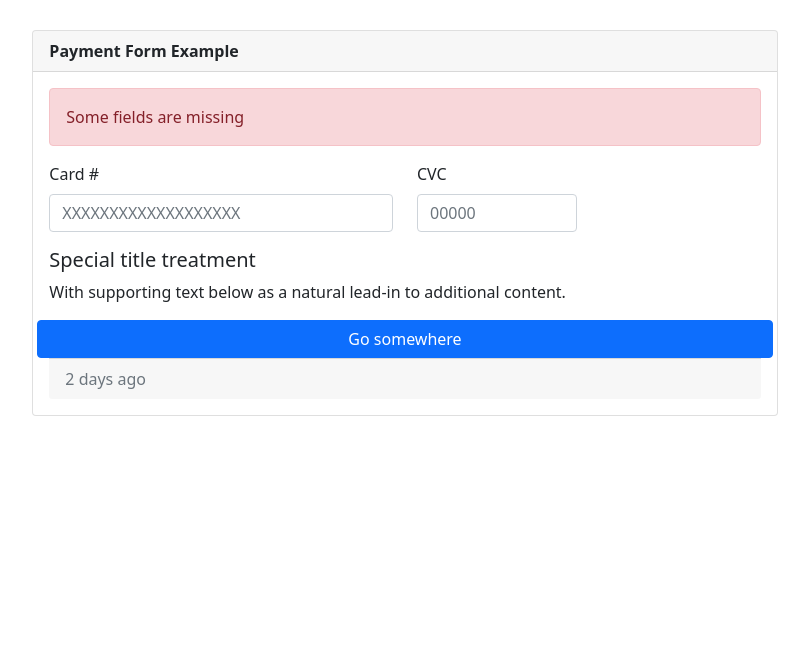
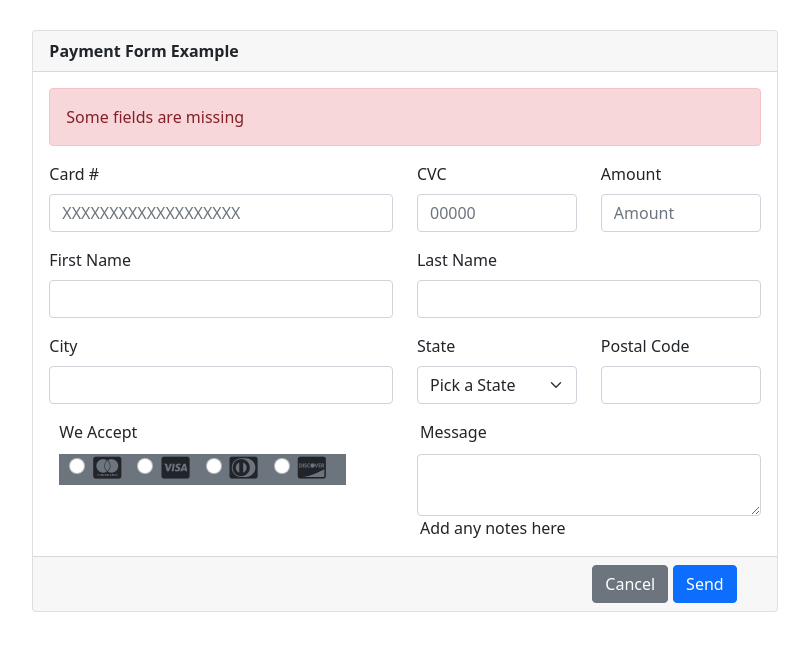
Before and after one commit to 4GeeksAcademy/HTML-Forms-Andidela, a plain HTML site: page index.html in a window 1280 px wide. Shown: the whole page, without its empty margins (285-1094 px from the left). Drawn offline with nearby package versions, Linux system fonts and the light colour scheme.

Commit message:
Proyecto Finalziado

```diff
--- a/index.html
+++ b/index.html
@@ -6,6 +6,9 @@
     <meta name="viewport" content="width=device-width, initial-scale=1.0">
     <link href="https://cdn.jsdelivr.net/npm/bootstrap@5.1.3/dist/css/bootstrap.min.css" rel="stylesheet"
         integrity="sha384-1BmE4kWBq78iYhFldvKuhfTAU6auU8tT94WrHftjDbrCEXSU1oBoqyl2QvZ6jIW3" crossorigin="anonymous">
+    <link rel="stylesheet" href="https://cdnjs.cloudflare.com/ajax/libs/font-awesome/6.6.0/css/all.min.css"
+        integrity="sha512-Kc323vGBEqzTmouAECnVceyQqyqdsSiqLQISBL29aUW4U/M7pSPA/gEUZQqv1cwx4OnYxTxve5UMg5GT6L4JJg=="
+        crossorigin="anonymous" referrerpolicy="no-referrer" />
     <title>HTML Forms</title>
 </head>
 
@@ -32,17 +35,97 @@
                         <div class="col-3">
                             <div class="mb-3">
                                 <label for="formGroupExampleInput" class="form-label">CVC</label>
-                                <input type="text" class="form-control" id="formGroupExampleInput"
-                                    placeholder="00000">
+                                <input type="text" class="form-control" id="formGroupExampleInput" placeholder="00000">
+                            </div>
                         </div>
-                        <div class="col-3"></div>
+                        <div class="col-3">
+                            <div class="mb-3">
+                                <label for="formGroupExampleInput" class="form-label">Amount</label>
+                                <input type="text" class="form-control" id="formGroupExampleInput" placeholder="Amount">
+                            </div>
+                        </div>
                     </div>
-                    <h5 class="card-title">Special title treatment</h5>
-                    <p class="card-text">With supporting text below as a natural lead-in to additional content.</p>
-                    <a href="#" class="btn btn-primary">Go somewhere</a>
+                    <div class="row">
+                        <div class="col-6">
+                            <div class="mb-3">
+                                <label for="formGroupExampleInput" class="form-label">First Name</label>
+                                <input type="text" class="form-control" id="formGroupExampleInput" placeholder="">
+                            </div>
+                        </div>
+                        <div class="col-6">
+                            <div class="mb-3">
+                                <label for="formGroupExampleInput" class="form-label">Last Name</label>
+                                <input type="text" class="form-control" id="formGroupExampleInput" placeholder="">
+                            </div>
+                        </div>
+                    </div>
+                    <div class="row">
+                        <div class="col-6">
+                            <div class="mb-3">
+                                <label for="formGroupExampleInput" class="form-label">City</label>
+                                <input type="text" class="form-control" id="formGroupExampleInput" placeholder="">
+                            </div>
+                        </div>
+                        <div class="col-3">
+                            <label for="inputState" class="form-label">State</label>
+                            <select id="inputState" class="form-select">
+                                <option selected>Pick a State</option>
+                                <option>...</option>
+                            </select>
+                        </div>
+                        <div class="col-3">
+                            <div class="mb-3">
+                                <label for="formGroupExampleInput" class="form-label">Postal Code</label>
+                                <input type="text" class="form-control" id="formGroupExampleInput" placeholder="">
+                            </div>
+                        </div>
+                    </div>
+                    <div class="row">
+                        <div class="col-6">
+                            <div class="row" style="margin-left: 10px; margin-bottom: 10px;">We Accept</div>
+                            <div class="col-lg-10 bg-secondary d-flex align-content-center" style="margin-left: 10px; padding-left: 10px;">
+                                <div class="form-check form-check-inline">
+                                    <input class="form-check-input" type="radio" name="inlineRadioOptions"
+                                        id="inlineRadio1" value="option1">
+                                    <label class="form-check-label" for="inlineRadio1"><i
+                                            class="fa-brands fa-cc-mastercard" style="font-size: 25px; padding-top: 2px;"></i></label>
+                                </div>
+                                <div class="form-check form-check-inline">
+                                    <input class="form-check-input" type="radio" name="inlineRadioOptions"
+                                        id="inlineRadio2" value="option2">
+                                    <label class="form-check-label" for="inlineRadio2"><i
+                                            class="fa-brands fa-cc-visa" style="font-size: 25px; padding-top: 2px;"></i></label>
+                                </div>
+                                <div class="form-check form-check-inline">
+                                    <input class="form-check-input" type="radio" name="inlineRadioOptions"
+                                        id="inlineRadio2" value="option2">
+                                    <label class="form-check-label" for="inlineRadio2"><i
+                                            class="fa-brands fa-cc-diners-club" style="font-size: 25px; padding-top: 2px;"></i></label>
+                                </div>
+                                <div class="form-check form-check-inline">
+                                    <input class="form-check-input" type="radio" name="inlineRadioOptions"
+                                        id="inlineRadio2" value="option2">
+                                    <label class="form-check-label" for="inlineRadio2"><i
+                                            class="fa-brands fa-cc-discover" style="font-size: 25px; padding-top: 2px;"></i></label>
+                                </div>
+                            </div>
+                        </div>
+                        <div class="col-6">
+                            <div class="row" style="margin-bottom: 10px; padding-left: 15px;">Message</div>
+                            <div class="row">
+                                <div class="input-group">
+                                    <textarea class="form-control" aria-label="With textarea"></textarea>
+                                </div>
+                            </div>
+                            <div class="row fs-6" style="padding-left: 15px;">Add any notes here</div>
+                        </div>
+                    </div>
                 </div>
                 <div class="card-footer text-muted">
-                    2 days ago
+                    <div class="container d-flex justify-content-end">
+                        <button type="button" class="btn btn-secondary">Cancel</button>
+                        <button type="button" class="btn btn-primary" style="margin-left: 5px;">Send</button>
+                    </div>
                 </div>
             </div>
         </div>
```
